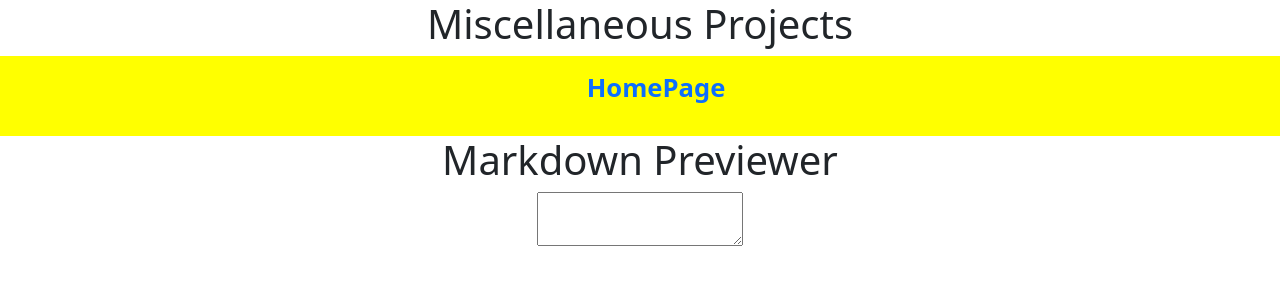
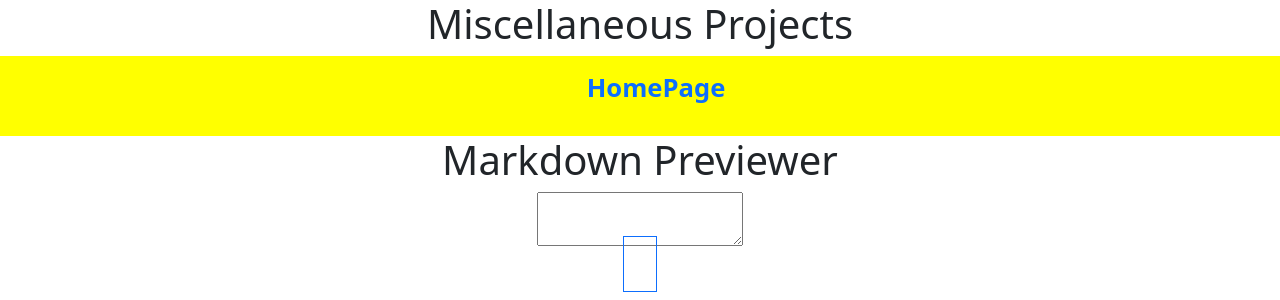
Before and after one commit to StudentCZ/MiscProjects, a React (Create React App) app: page /markdown in a window 1280 px wide. Shown: the top 300 px of the page. Built offline with nearby package versions, Linux system fonts and the light colour scheme.

Commit message:
added a border

```diff
--- a/src/Markdown_Previewer/Markdown.js
+++ b/src/Markdown_Previewer/Markdown.js
@@ -14,7 +14,8 @@ const Markdown = () => {
           setText(event.target.value);
         }}
       ></textarea>
-      <div id='preview'>{text}</div>
+      <div id='preview'></div>
+      <span className='border border-primary w-100 p-3'>{text}</span>
     </div>
   );
 };
```
